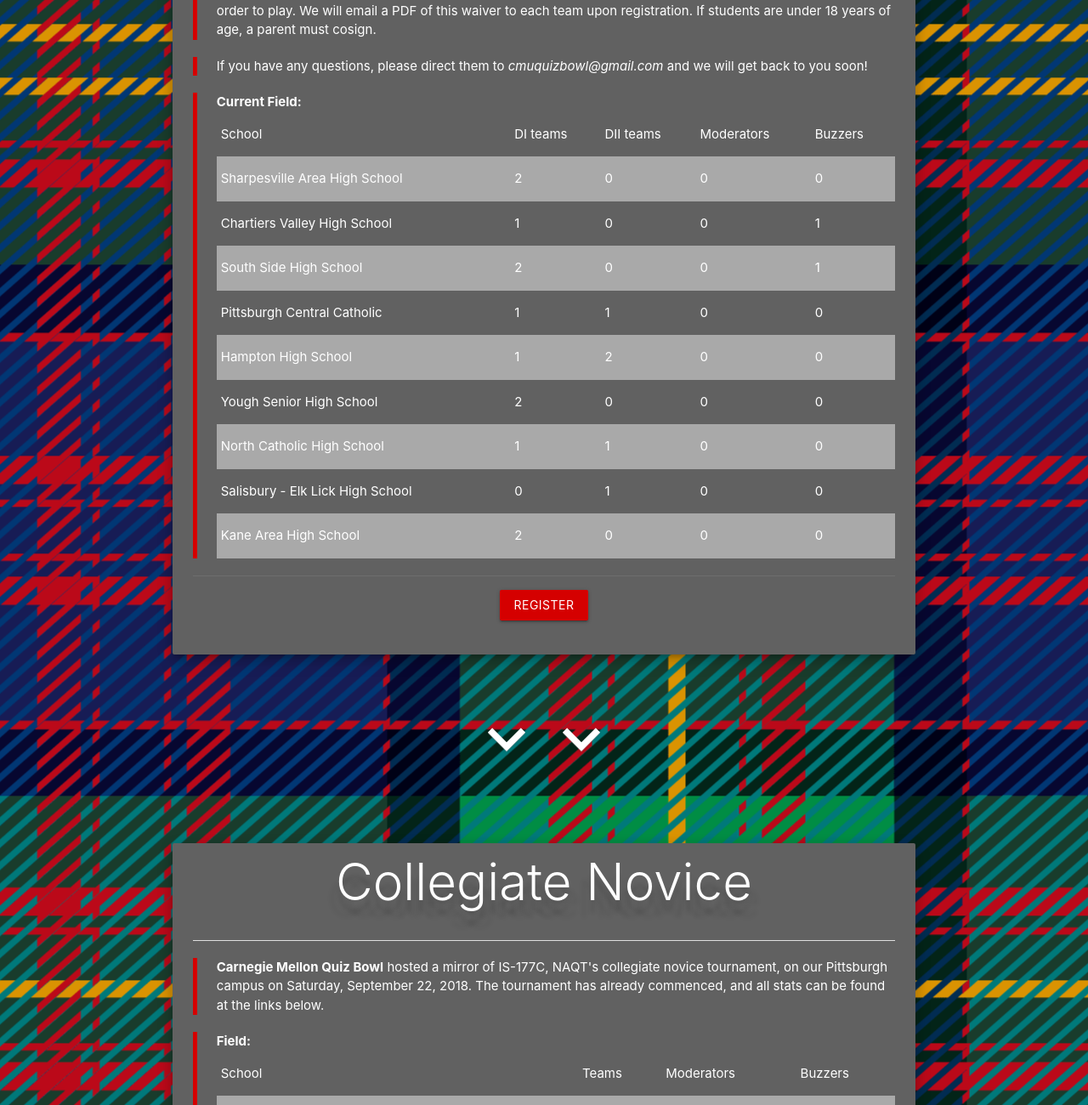
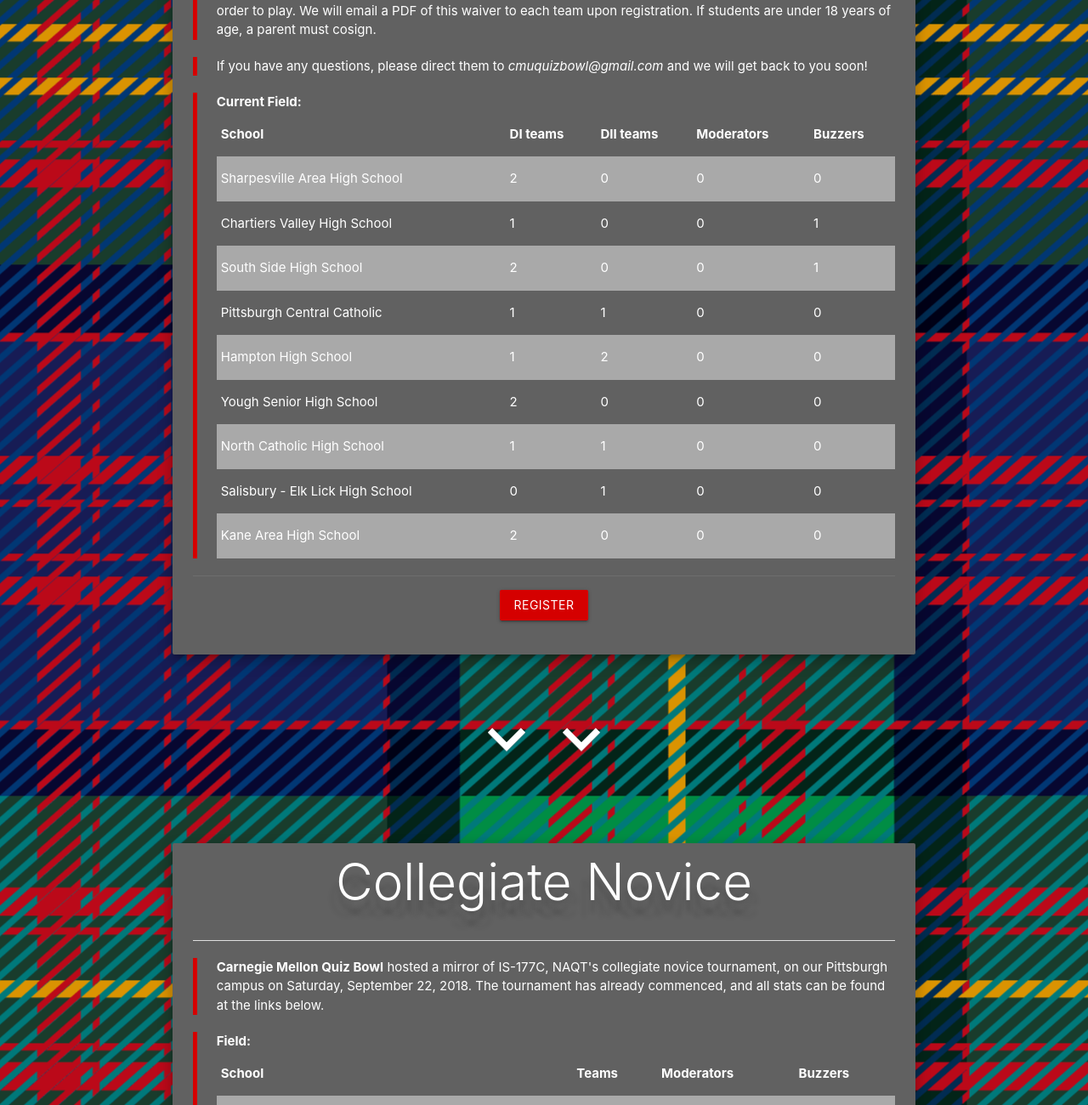
Before and after one commit to AquilaeoPhoenixPrime/cmu-qb, a plain HTML site: page events.html in a window 1280 px wide. Shown: the part 2140-3440 px from the top of the page at 85% size. Drawn offline with nearby package versions, Linux system fonts and the light colour scheme.

Commit message:
fixed unbolded table header rendering

```diff
--- a/events.html
+++ b/events.html
@@ -84,11 +84,11 @@
                                         <table class=striped>
                                             <thead>
                                                 <tr>
-                                                    <td>School</td>
-                                                    <td>DI teams</td>
-                                                    <td>DII teams</td>
-                                                    <td>Moderators</td>
-                                                    <td>Buzzers</td>
+                                                    <th>School</th>
+                                                    <th>DI teams</th>
+                                                    <th>DII teams</th>
+                                                    <th>Moderators</th>
+                                                    <th>Buzzers</th>
                                                 </tr>
                                             </thead>
                                             <tr>
@@ -177,10 +177,10 @@
                                         <table class=striped>
                                             <thead>
                                                 <tr>
-                                                    <td>School</td>
-                                                    <td>Teams</td>
-                                                    <td>Moderators</td>
-                                                    <td>Buzzers</td>
+                                                    <th>School</th>
+                                                    <th>Teams</th>
+                                                    <th>Moderators</th>
+                                                    <th>Buzzers</th>
                                                 </tr>
                                             </thead>
                                             <tr>
```
